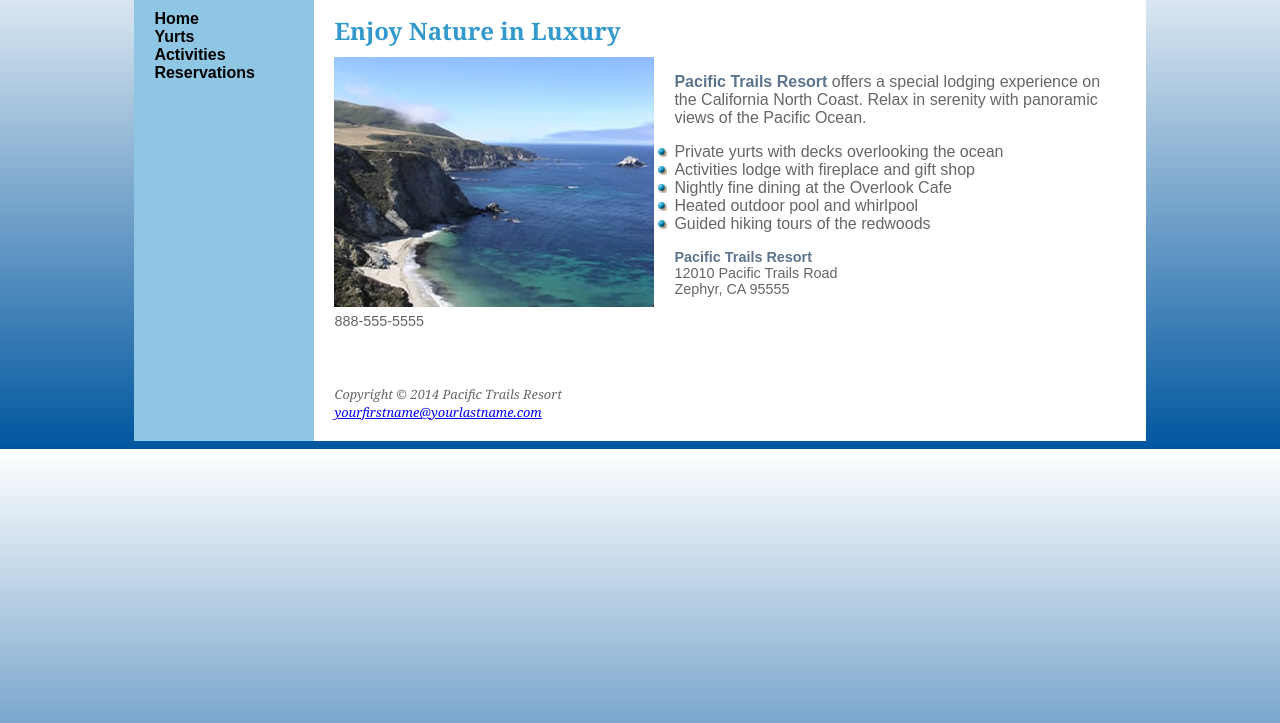
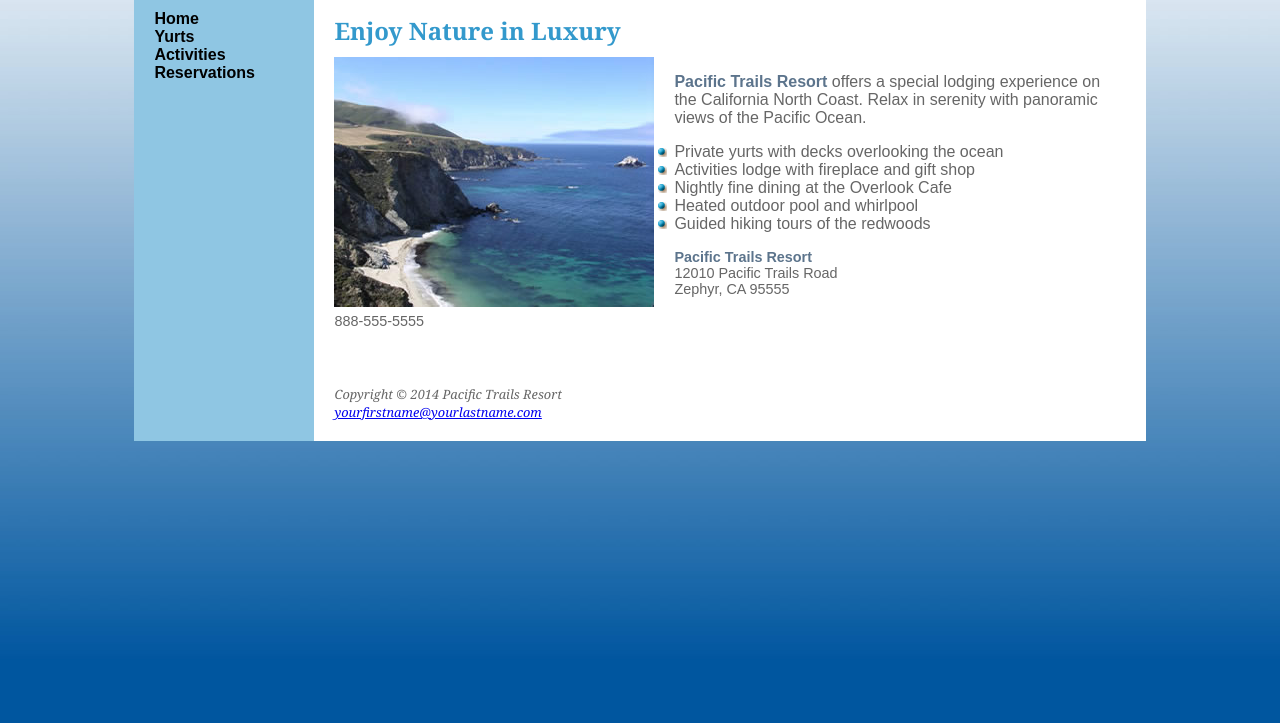
Before and after one commit to sejager/GuiPacific, a plain HTML site: page index.html in a window 1280 px wide. Shown: the part 77-800 px from the top of the page. Drawn offline with Linux system fonts and the light colour scheme.

Commit message:
Aesthetic Fixes
Change background from gradient to image. Fixed how it repeats.
Made wrapper a fixed width so that the content and the footer don't detach from the nav bar when the page is too wide.
Added some comments.

```diff
--- a/pacific.css
+++ b/pacific.css
@@ -1,16 +1,28 @@
+/*
+File: pacifics.css
+Edited by Sebastian Gyger
+Part of Homework 2 in Gui 1
+This stylesheet formats the index page.
+*/
+
 header, hgroup, nav, footer, figure, figcaption, aside, section, article {
 	display: block;
 }
 
 body {
-	background-image: linear-gradient(to bottom, white, #00569f);
+	background-image: url(ptrbackground.jpg);
+	background-color: #00569f;
+	background-repeat: repeat-x;
 	color: #666666;
 	font-family: Arial, Helvetica, sans-serif;
 }
 
+/* Set up the entire wrapper to be in a grid like system and only take up a certain
+amount of the whole page */
 #wrapper {
 	width: 80%;
 	min-width: 600px;
+	max-width: 1200px;
 	margin: auto;
 	display: grid;
 	grid-template-areas:
@@ -19,6 +31,8 @@ body {
 		'nav footer';
 }
 
+/* Sets an image that is always constant on the right end
+with blue color filling out the rest*/
 header {
 	color: white;
 	background-image: url('sunset.jpg');
@@ -43,6 +57,8 @@ h2 {
 	padding-bottom: 10px;
 }
 
+/* Navigation bar with different behaviors when interacted
+with. */
 nav {
 	font-size: 1em;
 	background-color: #8fc6e3;
@@ -71,8 +87,8 @@ nav a:hover {
 
 #content {
 	background-color: white;
+	padding: 20px;
 	grid-area: content;
-	padding: 20px;
 }
 
 #content ul {
```
Also changed, not shown: index.html (+3 -0 lines).
